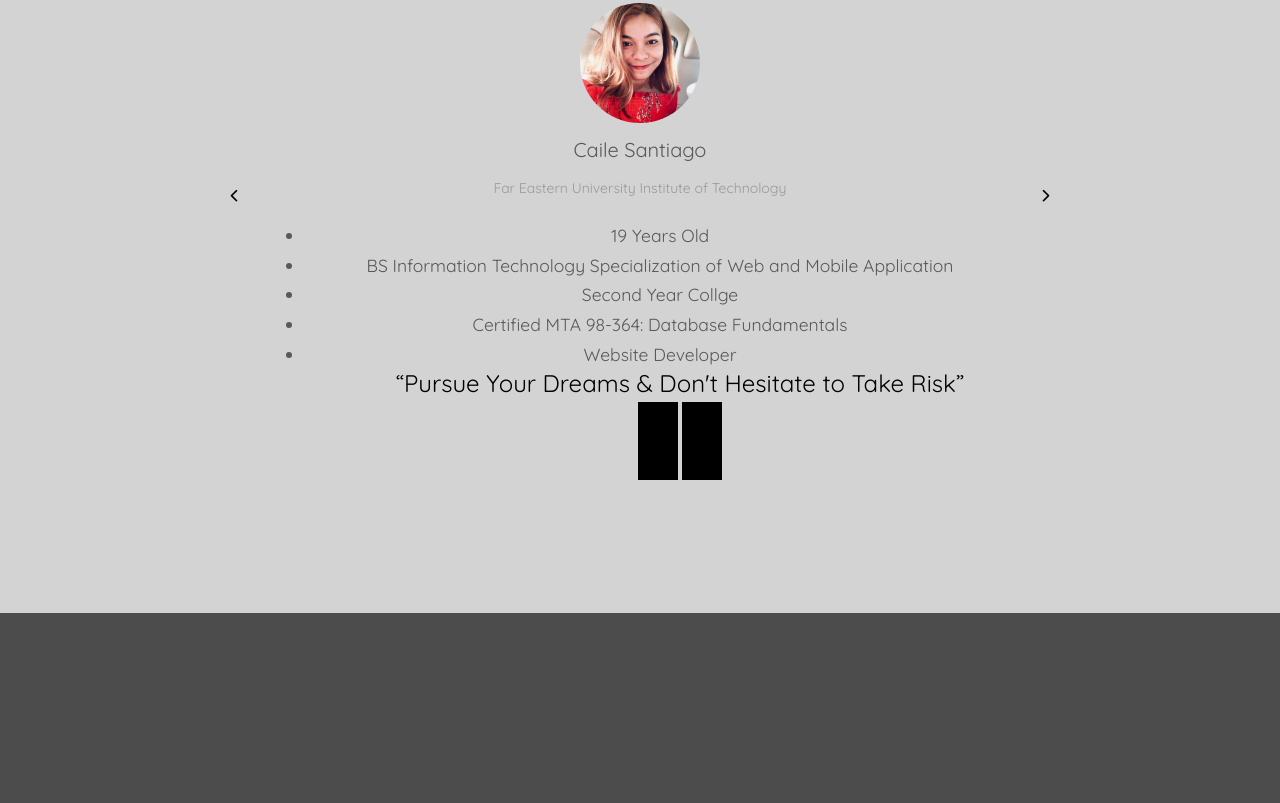
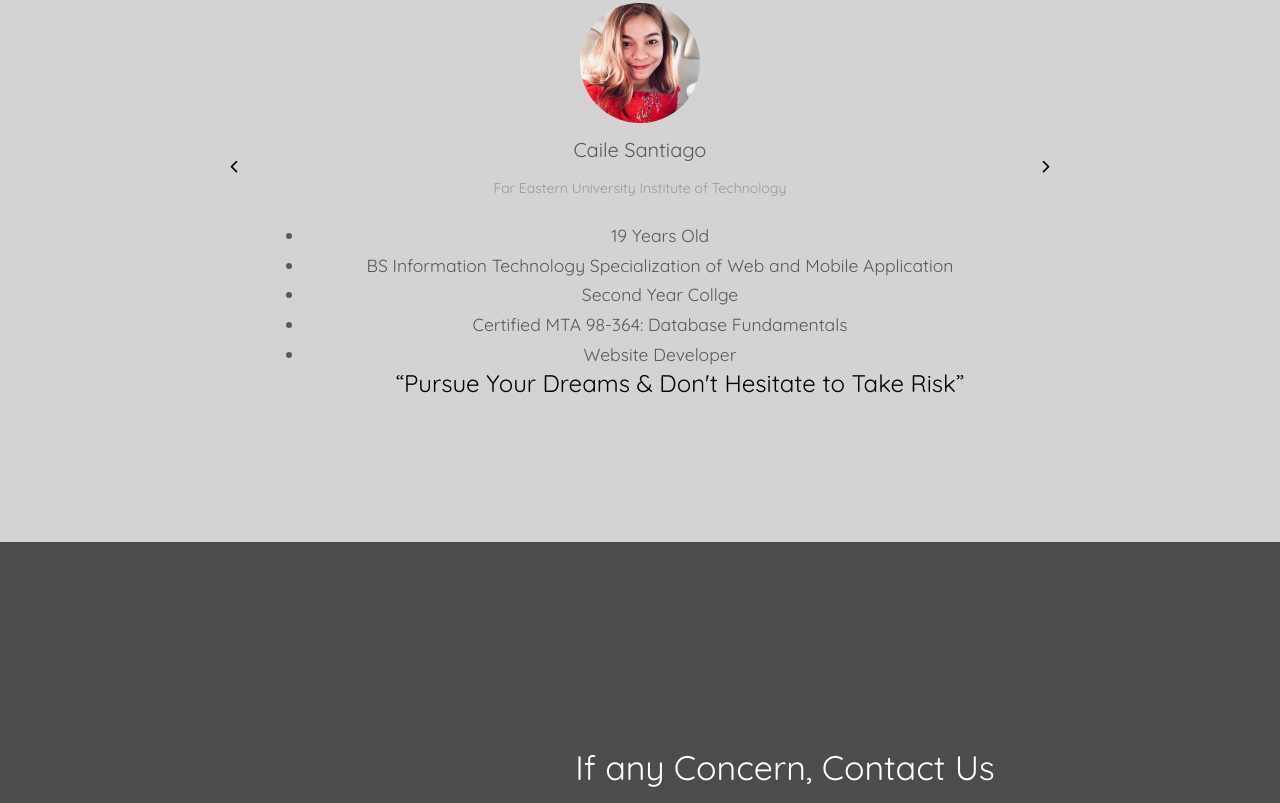
Before and after one commit to M-veronicacarla/Angelo, a plain HTML site: page index.html in a window 1280 px wide. Shown: the part 3633-4436 px from the top of the page. Drawn offline with Linux system fonts and the light colour scheme; a script that the page names is missing; files whose address does not match are found by name.

Commit message:
Update index.html

```diff
--- a/index.html
+++ b/index.html
@@ -461,9 +461,7 @@
 											<li>Website Developer</li>
 											<ul>
 											<h3>“Pursue Your Dreams & Don't Hesitate to Take Risk”</h3>
-											<a href="https://www.facebook.com/cjx.santiago" class="fa fa-facebook" target="_blank"></a>
 
-											<a href="https://www.instagram.com/angelonicanor/" class="fa fa-instagram" target="_blank"></a>
 									</blockquote>
 								</div>
 							</div>
```
